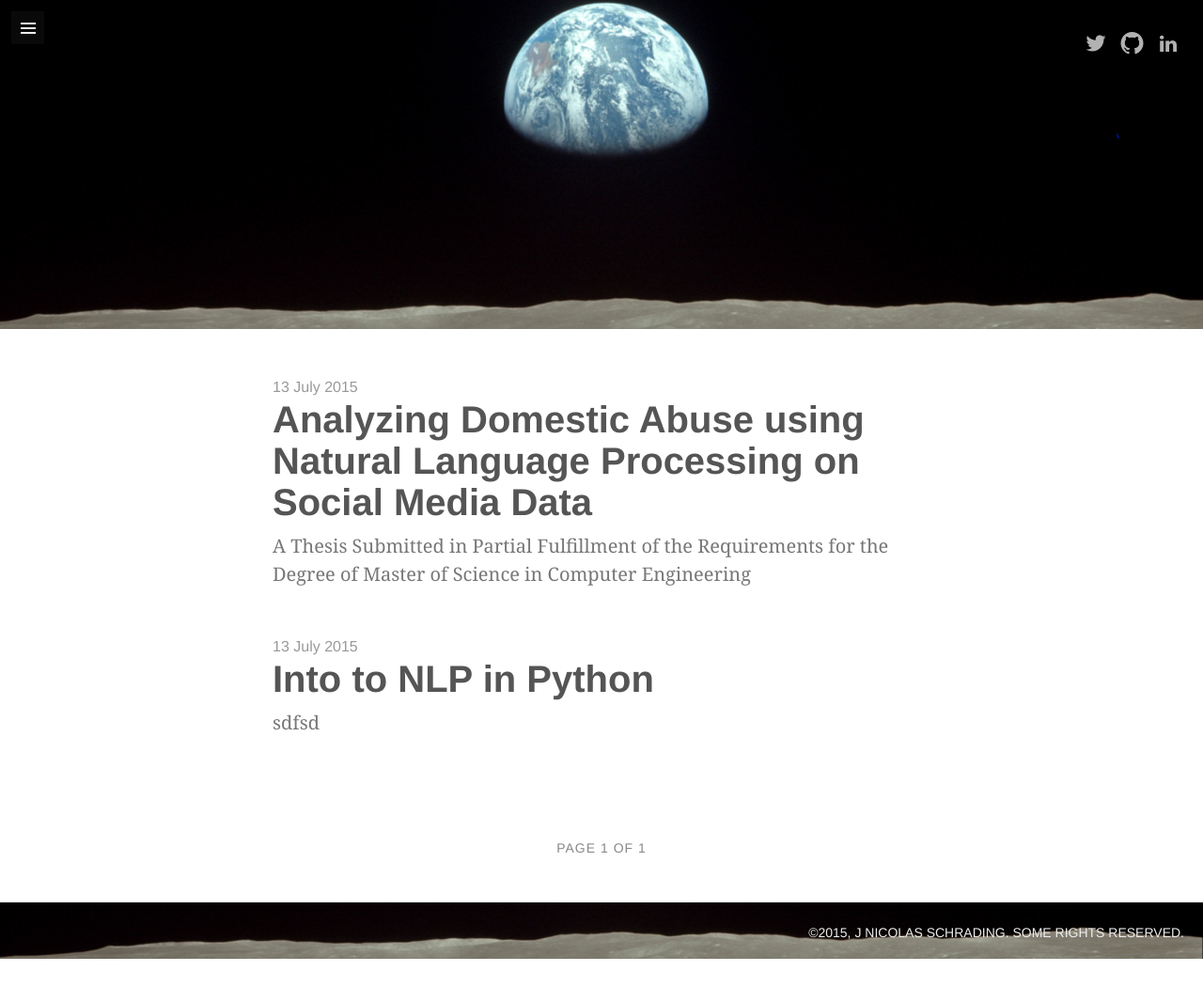
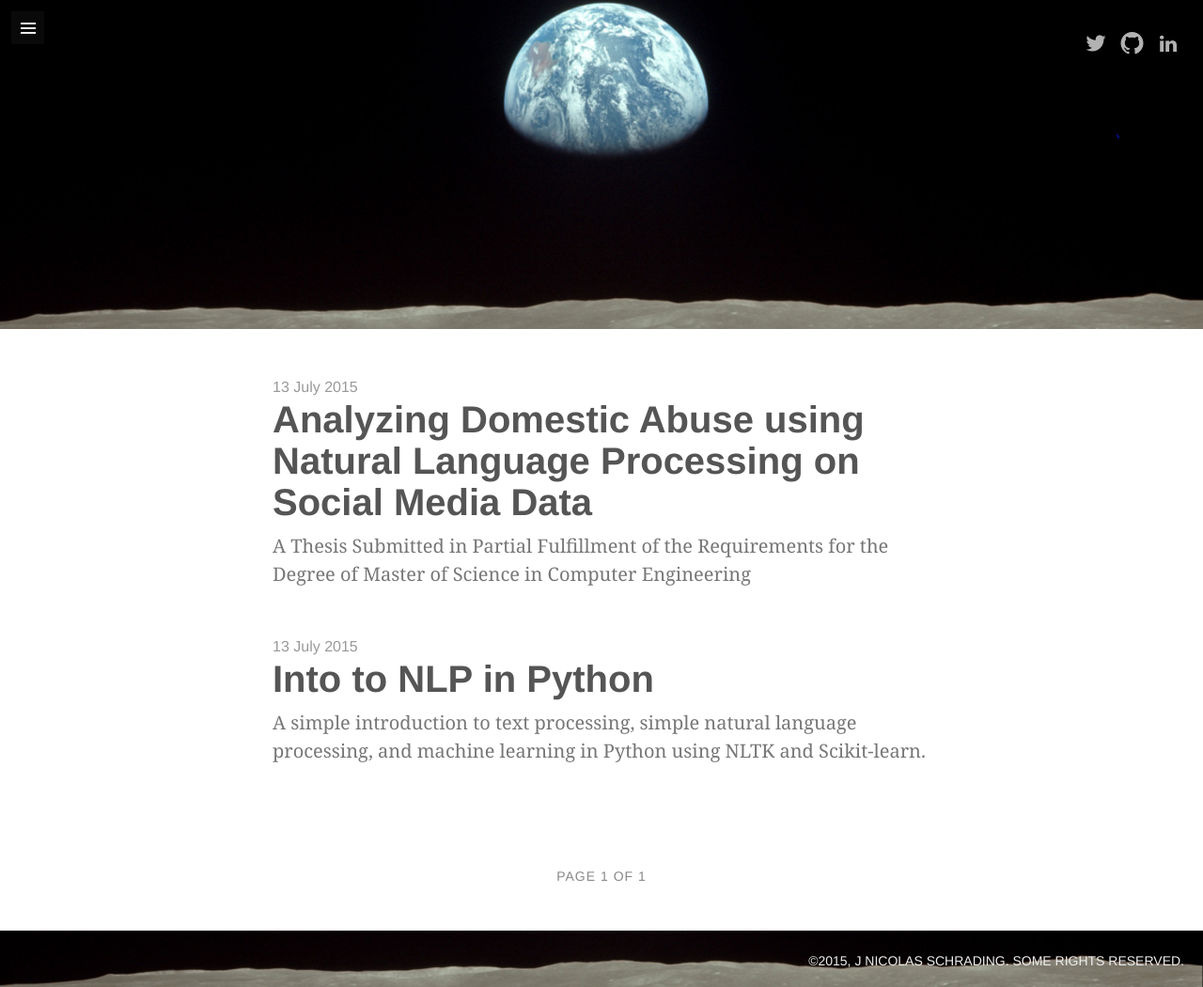
Before and after one commit to NSchrading/NSchrading.github.io, a Jekyll site: the page built from index.html, in a window 1280 px wide. Shown: the whole page at 94% size. Built offline with Jekyll 4.4.1, drawn with Linux system fonts in a browser that asks for light colours; some web fonts are replaced; the list of posts is cut into pages by our own code; before the commit the page ends 1020 px from its top, so only the background shows below that.

Commit message:
Add intro to NLP with Python Tutorial

```diff
--- a/_posts/2015-07-13-Into to NLP in Python.md
+++ b/_posts/2015-07-13-Into to NLP in Python.md
@@ -1,10 +1,10 @@
 ---
 layout: post
 title: "Into to NLP in Python"
-quote: "sdfsd"
+quote: "A simple introduction to text processing, simple natural language processing, and machine learning in Python using NLTK and Scikit-learn."
 image:
     url:
-    source: me
+    source:
 video: false
 comments: false
 ---
--- a/about.html
+++ b/about.html
@@ -157,6 +157,6 @@ TL;DR: Computer Engineer, Machine Learning Tinkerer, Social Media Scraper, Space
 </div>
 <p class="text-muted">Humans have an incredible gift in our ability to imagine, create, dream, feel, fight, and forgive. Our society is built on the toils and triumphs of our ancestors - the creations of legendary heroes of the past and the daily contributions of innumerable souls forgotten by history. Their life's work has given our generation the most stable platform in history from which to improve the lives of the next.</p>
 
-<p class="text-muted">We've gone from a civilization struggling to provide the most basic necessities to one of incredible bounty. Within 100 years - a single lifetime - we discovered flight, mastered it, and took our first steps into space. All of this work, all of efforts of our billions of ancestors, the wonders of the world, the scientific breakthroughs, the masterpieces of  da Vinci to the epics of Homer, lie on a single, fragile, blue planet. Our eggs are in one basket, and any number of catastrophes could smash them to pieces.</p>
+<p class="text-muted">We've gone from a civilization struggling to provide the most basic necessities to one of incredible bounty. Within 100 years - a single lifetime - we discovered flight, mastered it, and took our first steps into space. All of this work, all the efforts of our billions of ancestors, the wonders of the world, the scientific breakthroughs, the masterpieces of  da Vinci to the epics of Homer, lie on a single, fragile, blue planet. Our eggs are in one basket, and any number of catastrophes could smash them to pieces.</p>
 
 <p class="text-muted">We must become a mult-planetary society if we are to survive as a race. We face numerous challenges to survival here on Earth, but even if we solve every conceivable problem, we're still one cosmic dice throw from tragedy. All this is to say: I want to work to help us become a multiplanetary species, to preserve our history, our myths, our art and science, our ancestor's legacies, and our children's future.</p>
```
